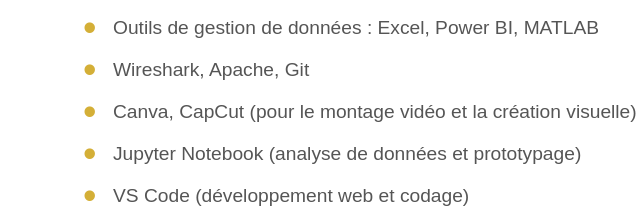
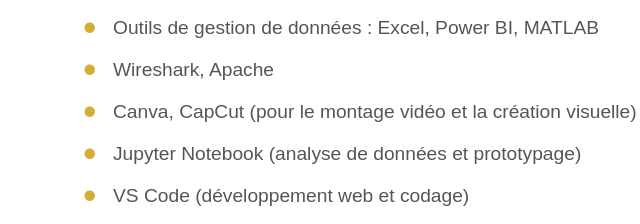
Before and after one commit to saraaissaoui/mon-site, a plain HTML site: page competences.html in a window 1280 px wide. Shown: the part 328-552 px from the top of the page, 157-797 px from the left. Drawn offline with nearby package versions, Linux system fonts and the light colour scheme.

Commit message:
Update competences.html

```diff
--- a/competences.html
+++ b/competences.html
@@ -18,7 +18,7 @@
             <li>Python, C, C++, SQL, HTML, CSS, JavaScript</li>
             <li>Machine Learning, Data Science, AI</li>
             <li>Outils de gestion de données : Excel, Power BI, MATLAB</li>
-            <li>Wireshark, Apache, Git</li>
+            <li>Wireshark, Apache</li>
             <li>Canva, CapCut (pour le montage vidéo et la création visuelle)</li>
             <li>Jupyter Notebook (analyse de données et prototypage)</li>
             <li>VS Code (développement web et codage)</li>
```
